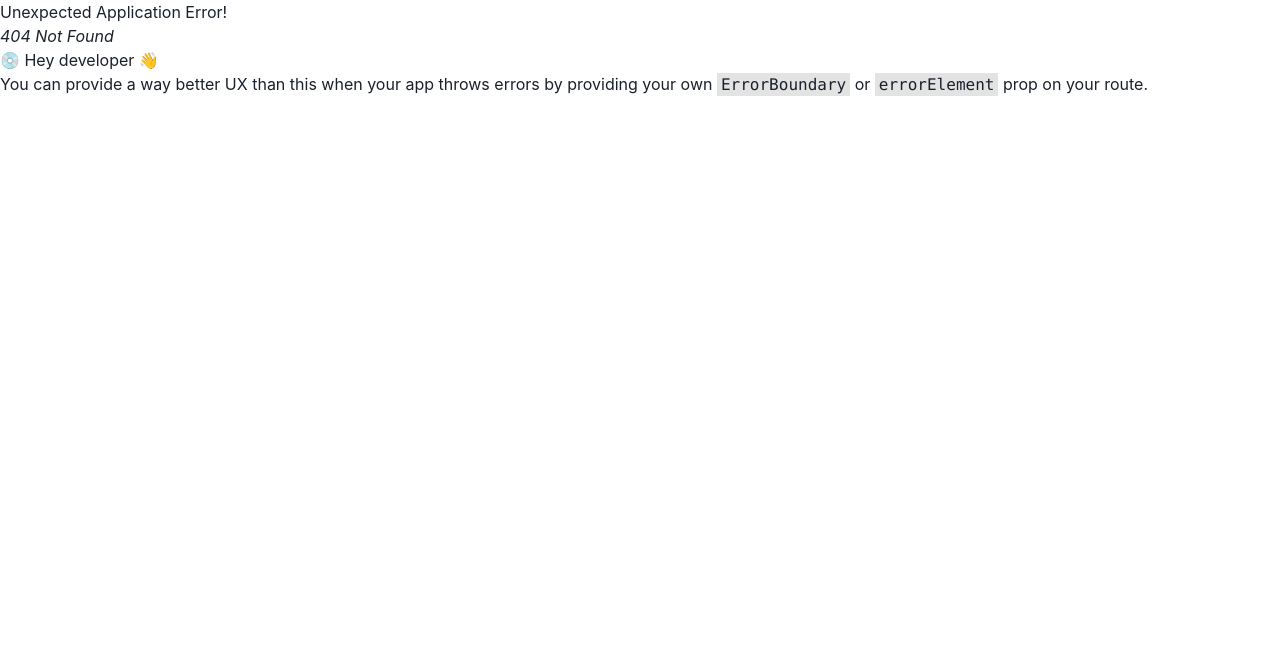
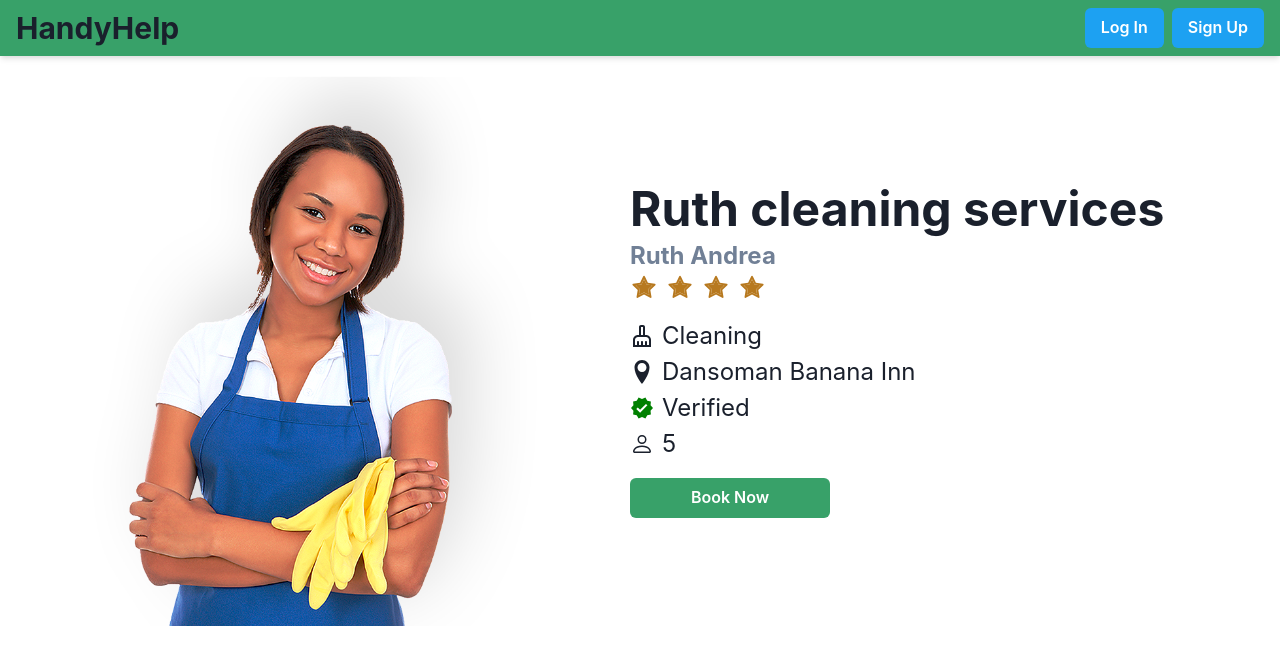
Before and after one commit to aliabdulbasit2002/Handyman, a React (Vite) app: page /profile in a window 1280 px wide. Before the commit this address had no page. Shown: the top 664 px of the page. Built offline with nearby package versions, Linux system fonts and the light colour scheme.

Commit message:
Profile page 50% done

```diff
--- a/src/App.jsx
+++ b/src/App.jsx
@@ -12,12 +12,14 @@ import RootLayout from "./Layout/RootLayout";
 import Home from "./Pages/Home";
 import Login from "./Pages/Login";
 import Signup from "./Pages/Signup";
+import Profile from "./Pages/Profile";
 
 const App = () => {
   const router = createBrowserRouter(
     createRoutesFromElements(
       <Route path="/" element={<RootLayout />}>
         <Route index element={<Home />} />
+        <Route path="profile" element={<Profile />} />
         <Route path="login" element={<Login />} />
         <Route path="signup" element={<Signup />} />
       </Route>
--- /dev/null
+++ b/src/Pages/Profile.jsx
@@ -0,0 +1,105 @@
+import {
+  Box,
+  Button,
+  Flex,
+  HStack,
+  Heading,
+  Icon,
+  Image,
+  Text,
+  VStack,
+} from "@chakra-ui/react";
+import { AiTwotoneStar } from "react-icons/ai";
+import { MdOutlineCleaningServices, MdVerified } from "react-icons/md";
+import { ImLocation } from "react-icons/im";
+import { BsPerson } from "react-icons/bs";
+import cleanerImg from "../assets/Images/cleaner.png";
+
+const Profile = () => {
+  return (
+    <Box>
+      {/* Profile details */}
+      <Flex
+        flexDir={{ base: "column", md: "row" }}
+        justify={{ md: "space-evenly" }}
+        p={5}
+        fontSize={{ base: "18px", md: "unset" }}
+        ps={{ base: 10, md: 0 }}
+      >
+        <Box w={{ base: "100%", md: "50%" }}>
+          <Image
+            src={cleanerImg}
+            h={{ base: "400px", md: "550px" }}
+            mx={{ md: "auto" }}
+          />
+        </Box>
+        <Flex
+          as={Box}
+          flexDir="column"
+          justify={{ md: "center" }}
+          //   gap={5}
+          w={{ md: "50%" }}
+          mt={4}
+          pb={5}
+        >
+          <Heading fontSize={{ base: "3xl", md: "5xl" }}>
+            Ruth cleaning services
+          </Heading>
+          <Box>
+            <Text
+              color="gray.500"
+              fontWeight="bold"
+              fontSize={{ base: "x-large" }}
+            >
+              Ruth Andrea
+            </Text>
+            <HStack>
+              <Icon
+                as={AiTwotoneStar}
+                boxSize={{ md: "28px" }}
+                color="yellow.600"
+              />
+              <Icon
+                as={AiTwotoneStar}
+                boxSize={{ md: "28px" }}
+                color="yellow.600"
+              />
+              <Icon
+                as={AiTwotoneStar}
+                boxSize={{ md: "28px" }}
+                color="yellow.600"
+              />
+              <Icon
+                as={AiTwotoneStar}
+                boxSize={{ md: "28px" }}
+                color="yellow.600"
+              />
+            </HStack>
+            <Box textAlign="start" mt={{ base: 0, md: 4 }}>
+              <Flex as={Text} align="center" fontSize={{ md: "24px" }} gap={2}>
+                <MdOutlineCleaningServices /> Cleaning
+              </Flex>
+              <Flex as={Text} align="center" fontSize={{ md: "24px" }} gap={2}>
+                <ImLocation />
+                Dansoman Banana Inn
+              </Flex>
+              <Flex as={Text} align="center" fontSize={{ md: "24px" }} gap={2}>
+                <MdVerified color="green" />
+                Verified
+              </Flex>
+              <Flex as={Text} align="center" fontSize={{ md: "24px" }} gap={2}>
+                <BsPerson />5
+              </Flex>
+            </Box>
+          </Box>
+          <Button colorScheme="green" mt={{ base: 3, md: 4 }} w="200px">
+            Book Now
+          </Button>
+        </Flex>
+      </Flex>
+      {/* Reviews */}
+    </Box>
+  );
+};
+
+export default Profile;
```
